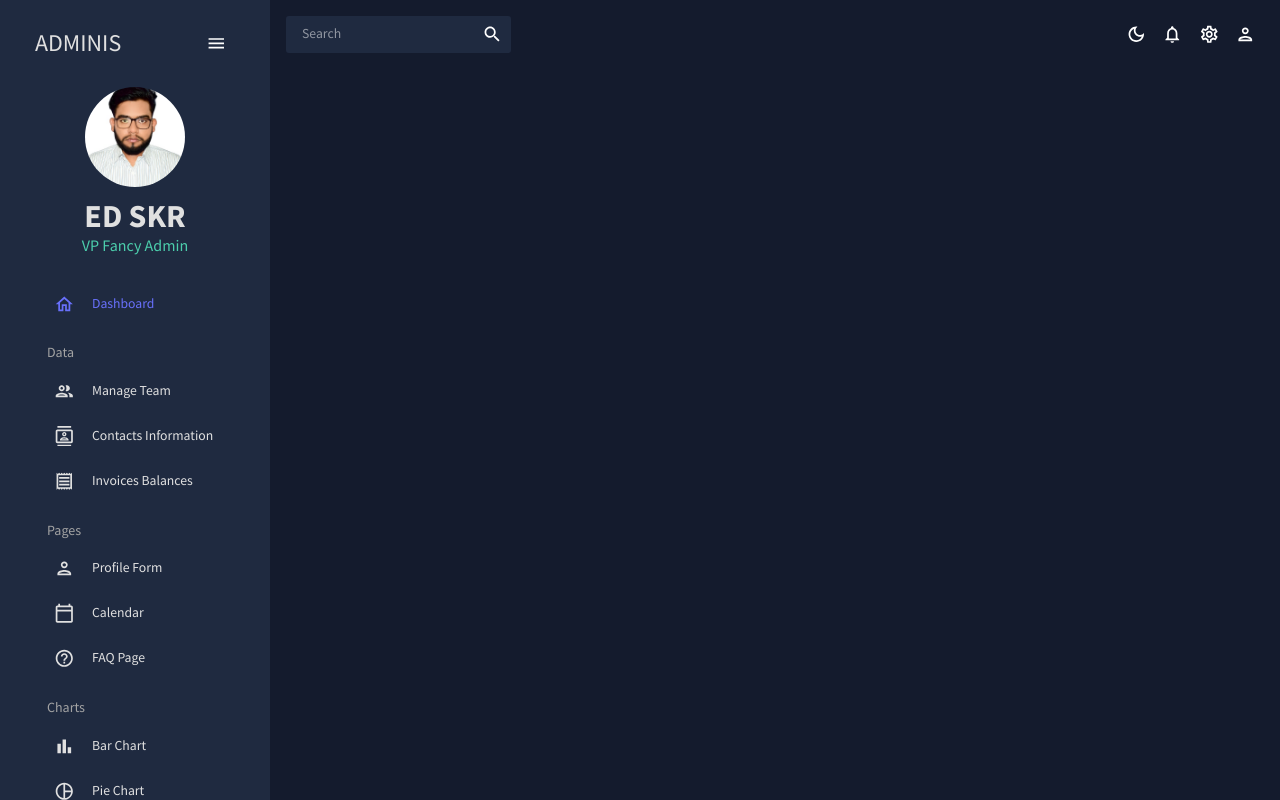
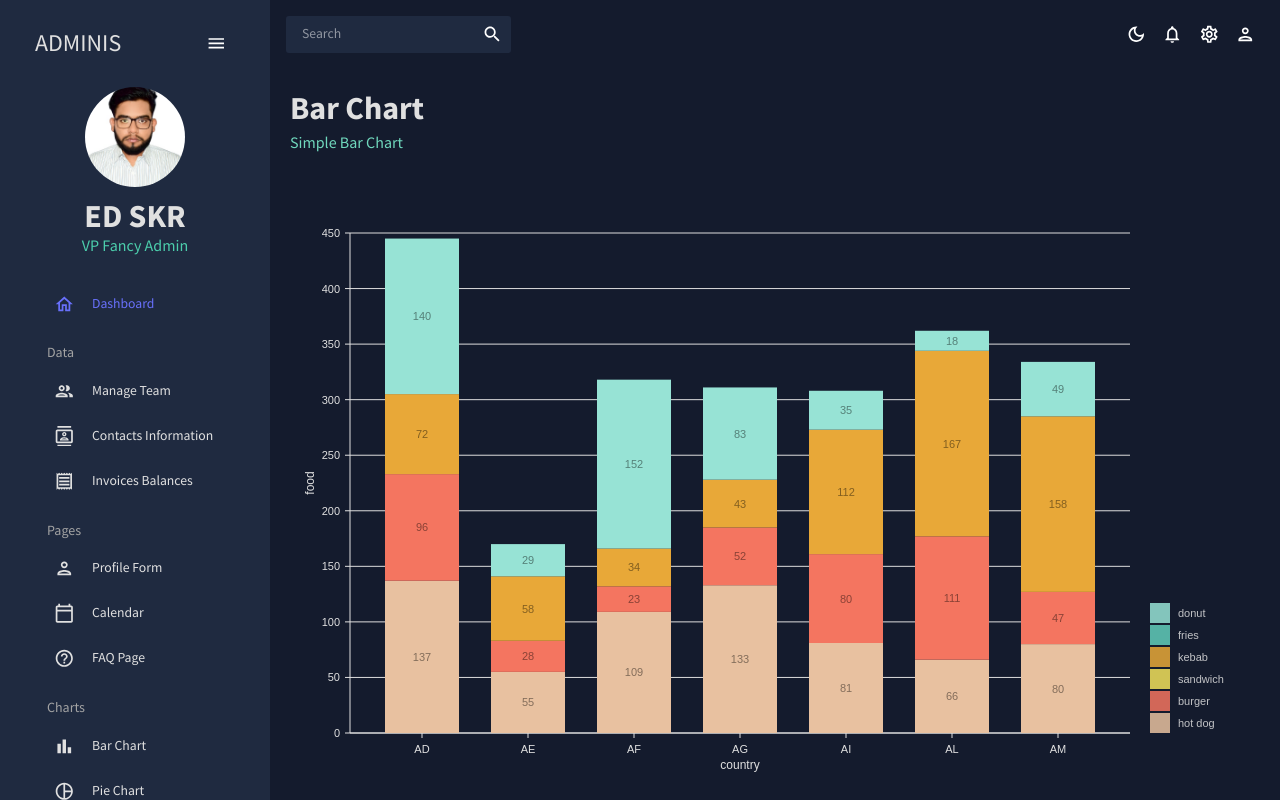
Before and after one commit to SOUROVSARKERTEC12/material_ui_admin_dashboard, a React (Vite) app: page /bar in a window 1280 px wide. Built offline with nearby package versions, Linux system fonts and the light colour scheme.

Commit message:
BarChart implement on Bar

```diff
--- a/src/App.jsx
+++ b/src/App.jsx
@@ -10,6 +10,7 @@
 import Form from "./scenes/form/Form.jsx";
 import Calendar from "./scenes/calendar/Calendar.jsx";
 import FAQ from "./scenes/faq/FAQ.jsx";
+import Bar from "./scenes/bar/Bar.jsx";
 
 function App() {
     const [theme, colorMode] = useMode()
@@ -29,6 +30,7 @@
                             <Route path="/form" element={<Form />} />
                             <Route path="/calendar" element={<Calendar />} />
                             <Route path="/faq" element={<FAQ />} />
+                            <Route path="/bar" element={<Bar />} />
                         </Routes>
                     </main>
                 </div>
--- /dev/null
+++ b/src/scenes/bar/Bar.jsx
@@ -0,0 +1,16 @@
+import { Box } from "@mui/material";
+import Header from "../../components/Header";
+import BarChart from "../../components/BarChart";
+
+const Bar = ()=>{
+    return (
+        <Box m="20px">
+            <Header title="Bar Chart" subtitle="Simple Bar Chart"/>
+            <Box height="75vh">
+                <BarChart/>
+            </Box>
+        </Box>
+    )
+}
+
+export default Bar
```
